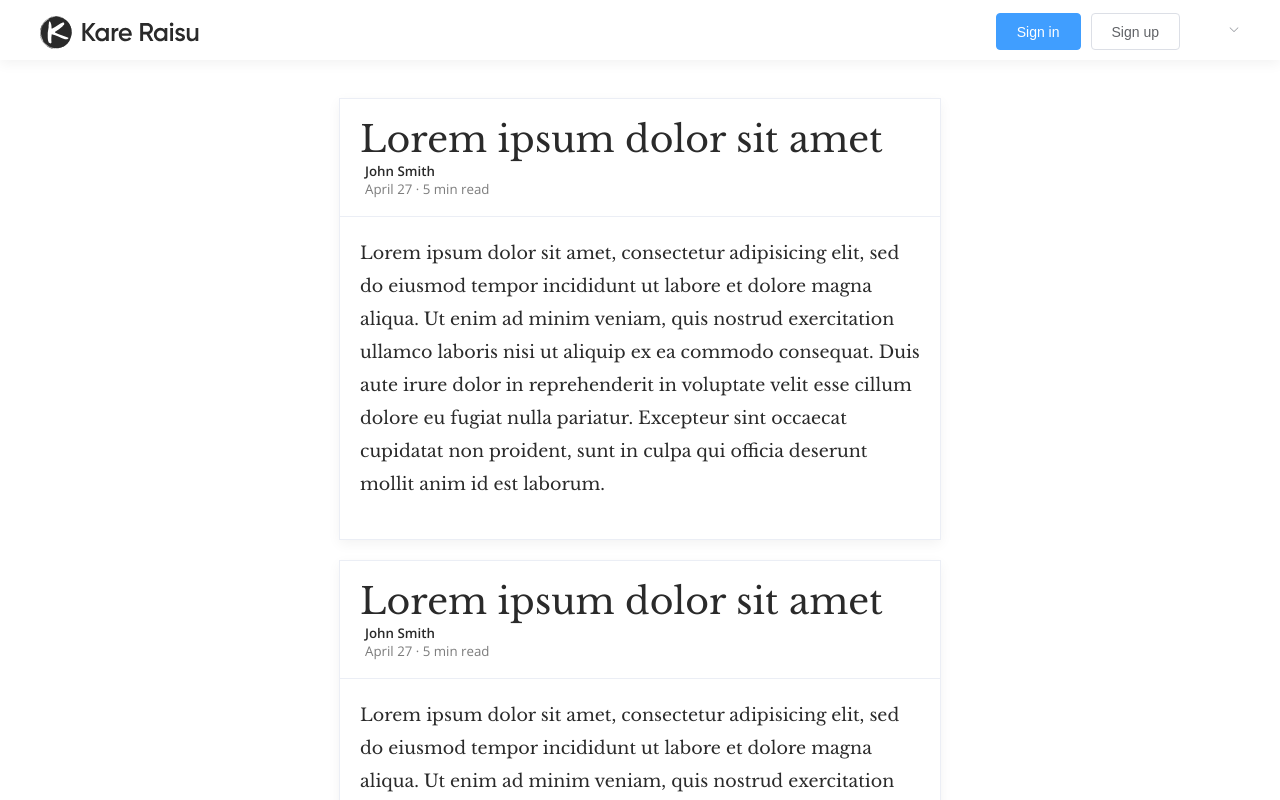
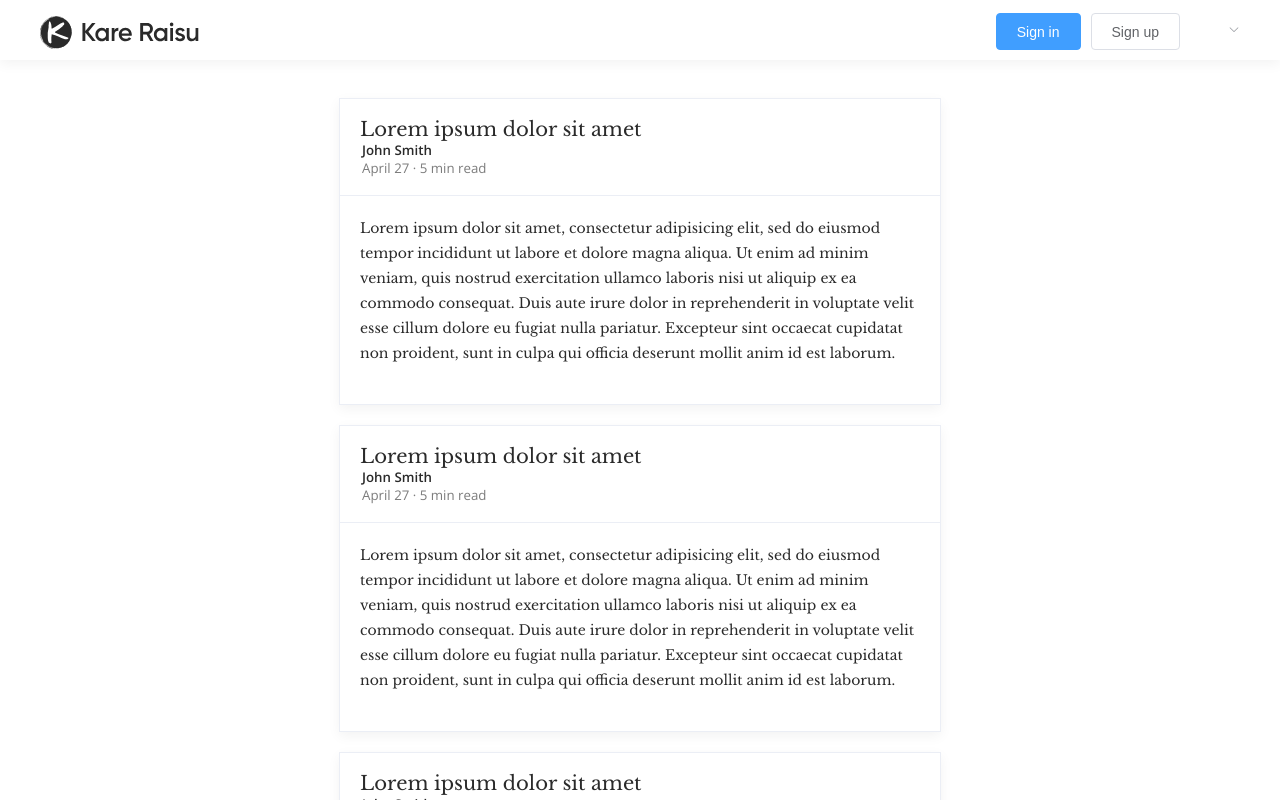
Before and after one commit to yktr-inc/kare-raisu, a Vue app in the folder front/: page / in a window 1280 px wide. Shown: the top 800 px of the page. Built offline with nearby package versions, Linux system fonts and the light colour scheme; what vue-infinite-scroll would draw is missing.

Commit message:
edit font size + add link login and register pages

```diff
--- a/front/src/components/Card.vue
+++ b/front/src/components/Card.vue
@@ -21,27 +21,31 @@
 
   .title {
     font-family: 'Libre Baskerville', serif;
-    font-size: 2.6em;
+    font-size: 1.4em;
   }
 
   .credit {
     font-family: 'Open Sans', sans-serif;
     font-size: 0.95em;
     font-weight: 600;
-    margin-left: 5px;
+    margin-left: 2px;
   }
 
   .details {
     font-family: 'Open Sans', sans-serif;
     font-size: 0.95em;
     color: #7c7c7c;
-    margin-left: 5px;
+    margin-left: 2px;
   }
 
   .text {
     font-family: 'Libre Baskerville', serif;
-    font-size: 1.25em;
-    line-height: 33px;
+    font-size: 1em;
+    line-height: 25px;
+  }
+
+  .item[data-v-54cdc180] {
+    margin-bottom: 5px;
   }
 
   .feed-card{
--- a/front/src/layouts/LayoutDefault.vue
+++ b/front/src/layouts/LayoutDefault.vue
@@ -35,11 +35,12 @@ export default {
 
 <style scoped>
 @import url('https://fonts.googleapis.com/css?family=Libre+Baskerville|Open+Sans:400,600|PT+Serif');
-.el-menu-item {
-  font-family: 'Open Sans', sans-serif;
-}
+
+  .el-menu-item {
+    font-family: 'Open Sans', sans-serif;
+  }
   .logo {
-        width: 160px;
+    width: 160px;
   }
   .right-menu-el{
     float: right !important;
@@ -78,4 +79,7 @@ export default {
   .el-main{
     margin-top: 50px;
   }
+  .el-button {
+    margin-left: 10px;
+  }
 </style>
--- a/front/src/views/Login.vue
+++ b/front/src/views/Login.vue
@@ -1,13 +1,13 @@
 <template>
   <div class="feed" v-infinite-scroll="loadMore" infinite-scroll-disabled="isLoading" infinite-scroll-distance="10">
     <p>Login</p>
+    <div class="login-logo"><img src="favicon.png"></div>
     	<el-input placeholder="Email" v-model="input1"></el-input>
     	<el-input placeholder="Password" v-model="input2"></el-input>
 
     <el-row>
       <el-button>Sign in</el-button>
   </el-row>
-
   </div>
 </template>
 
@@ -26,18 +26,29 @@ export default {
 	p {
 		padding-top: 20px;
 		font-family: 'Libre Baskerville', serif;
-	font-size: 1.6em;
+		font-size: 1.3em;
 		color: #2a2a2a;
 	}
   .el-input {
   	margin-bottom: 15px;
-  	font-size:1.1em;
+  	font-size: 1.1em;
   }
   .el-button {
   	margin-top: 10px;
   	font-family: 'Libre Baskerville', serif;
-	font-size: 1.2em;
+		font-size: 1em;
 		color: #2a2a2a;
 		float: right;
   }
+	.login-logo {
+		text-align:center;
+		margin: 20px;
+	}
+	.login-logo img {
+		width: 90px;
+		transition: 0.2s ease-out;
+	}
+	.login-logo img:hover {
+		transform: scale(1.2);
+	}
 </style>
--- a/front/src/views/Profile.vue
+++ b/front/src/views/Profile.vue
@@ -8,7 +8,6 @@
     	<el-row>
 				<el-button>Save</el-button>
 			</el-row>
-
   </div>
 </template>
 
@@ -28,7 +27,7 @@ export default {
 	p {
 		padding-top: 20px;
 		font-family: 'Libre Baskerville', serif;
-	font-size: 1.6em;
+		font-size: 1.3em;
 		color: #2a2a2a;
 	}
   .el-input {
--- a/front/src/views/Register.vue
+++ b/front/src/views/Register.vue
@@ -9,7 +9,6 @@
     	<el-row>
         <el-button>Sign up</el-button>
       </el-row>
-
   </div>
 </template>
 
@@ -30,7 +29,7 @@ export default {
 	p {
     padding-top: 20px;
     font-family: 'Libre Baskerville', serif;
-	font-size: 1.6em;
+    font-size: 1.3em;
     color: #2a2a2a;
 	}
   .el-input {
@@ -40,7 +39,7 @@ export default {
   .el-button {
   	margin-top: 10px;
   	font-family: 'Libre Baskerville', serif;
-	font-size: 1.2em;
+    font-size: 1em;
     color: #2a2a2a;
     float: right;
   }
--- a/front/src/views/Settings.vue
+++ b/front/src/views/Settings.vue
@@ -6,9 +6,9 @@
 
 <style scoped>
 	p {
-	padding-top: 20px;
-	font-family: 'Libre Baskerville', serif;
-	font-size: 1.6em;
-	color: #2a2a2a;
+		padding-top: 20px;
+		font-family: 'Libre Baskerville', serif;
+		font-size: 1.3em;
+		color: #2a2a2a;
 	}
 </style>
```
Lines whose indentation alone changed are shown as unchanged.
